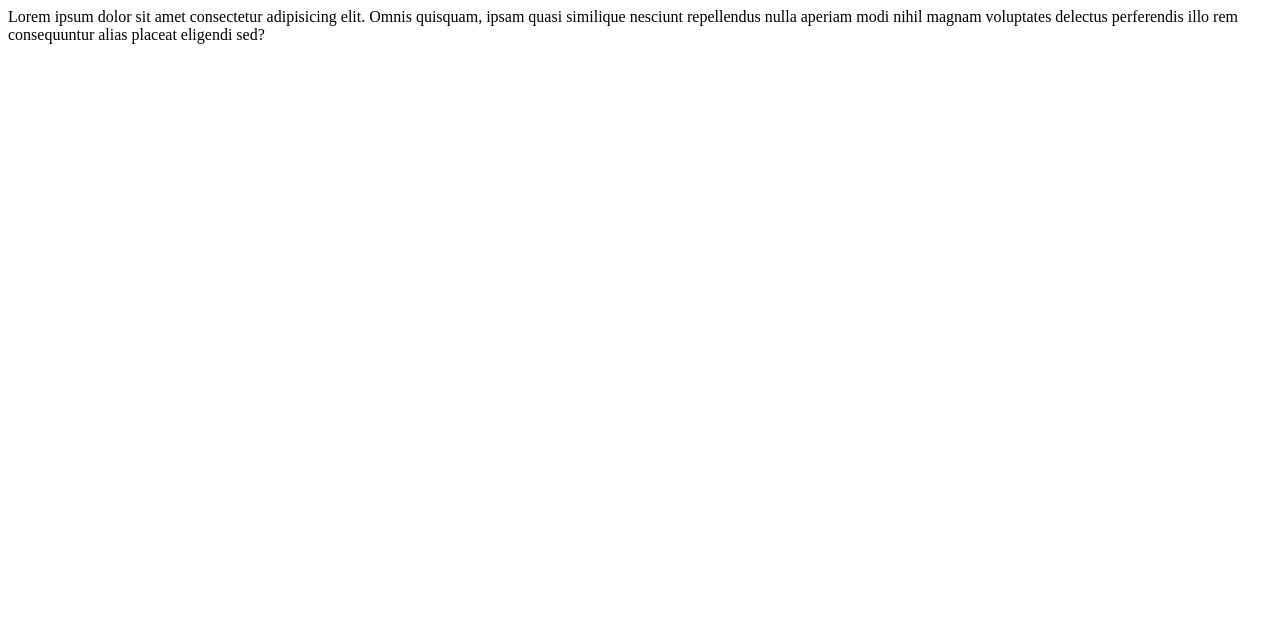
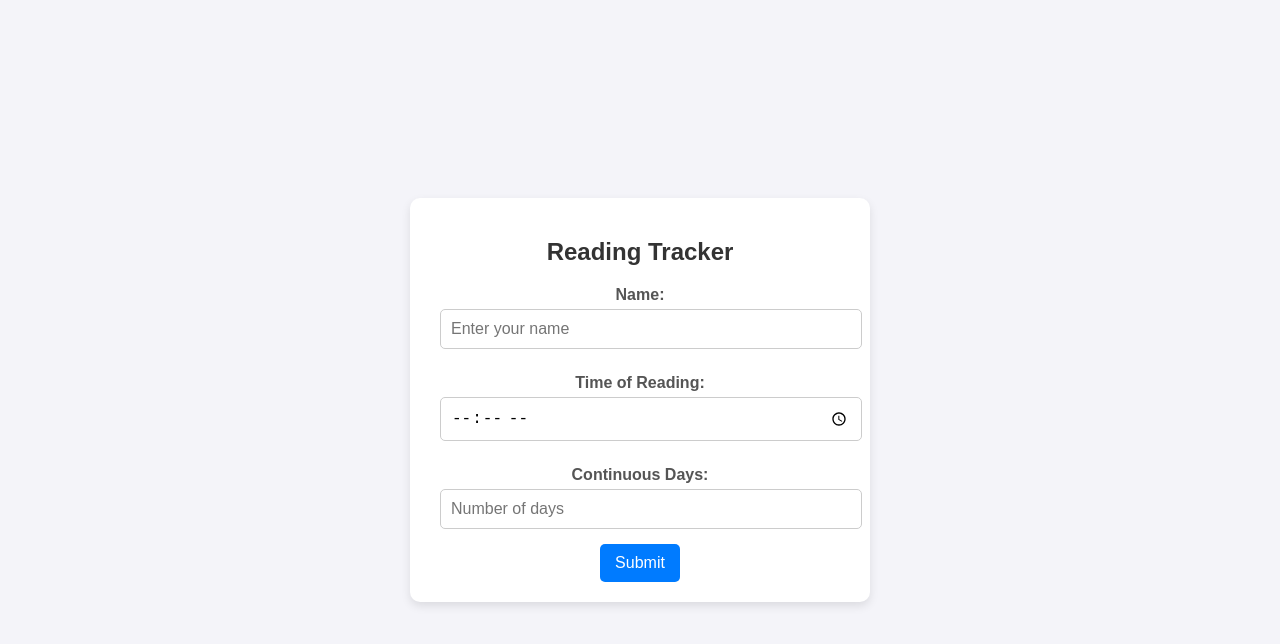
Before and after one commit to ans832/WUE-assignment, a plain HTML site: page Hero.html in a window 1280 px wide. Drawn offline with Linux system fonts and the light colour scheme.

Commit message:
updated hero file

```diff
--- a/Hero.html
+++ b/Hero.html
@@ -5,8 +5,93 @@
     <meta name="viewport" content="width=device-width, initial-scale=1.0">
     <title>Document</title>
 </head>
+<style>
+
+body {
+  font-family: Arial, sans-serif;
+  background-color: #f4f4f9;
+  margin: 0;
+  padding: 0;
+  display: flex;
+  justify-content: center;
+  align-items: center;
+  height: 100vh;
+}
+
+
+.form-container {
+  background-color: #fff;
+  padding: 20px 30px;
+  border-radius: 10px;
+  box-shadow: 0 4px 10px rgba(0, 0, 0, 0.1);
+  width: 100%;
+  max-width: 400px;
+  text-align: center;
+}
+
+
+.form-container h2 {
+  margin-bottom: 20px;
+  font-size: 24px;
+  color: #333;
+}
+
+
+form label {
+  display: block;
+  margin: 10px 0 5px;
+  font-weight: bold;
+  color: #555;
+}
+
+form input {
+  width: 100%;
+  padding: 10px;
+  margin-bottom: 15px;
+  border: 1px solid #ccc;
+  border-radius: 5px;
+  font-size: 16px;
+}
+
+form input:focus {
+  border-color: #007bff;
+  outline: none;
+}
+
+
+form button {
+  background-color: #007bff;
+  color: #fff;
+  padding: 10px 15px;
+  border: none;
+  border-radius: 5px;
+  font-size: 16px;
+  cursor: pointer;
+  transition: background-color 0.3s ease;
+}
+
+form button:hover {
+  background-color: #0056b3;
+}
+
+</style>
 <body>
 
-    Lorem ipsum dolor sit amet consectetur adipisicing elit. Omnis quisquam, ipsam quasi similique nesciunt repellendus nulla aperiam modi nihil magnam voluptates delectus perferendis illo rem consequuntur alias placeat eligendi sed?
-</body>
+    <div class="form-container">
+        <h2>Reading Tracker</h2>
+        <form action="#" method="post">
+          <label for="name">Name:</label>
+          <input type="text" id="name" name="name" placeholder="Enter your name" required>
+
+          <label for="time">Time of Reading:</label>
+          <input type="time" id="time" name="time" required>
+
+          <label for="days">Continuous Days:</label>
+          <input type="number" id="days" name="days" placeholder="Number of days" min="1" required>
+
+          <button type="submit">Submit</button>
+        </form>
+      </div>
+
+    </body>
 </html>
```
